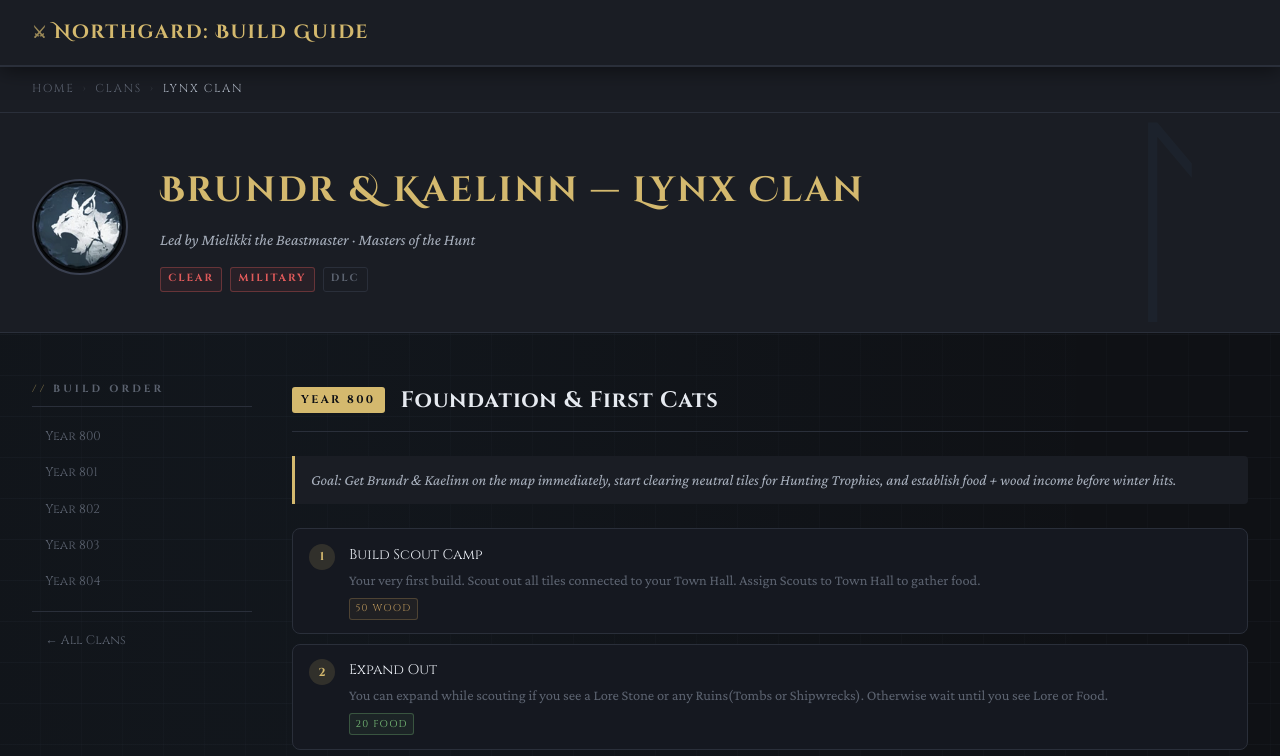
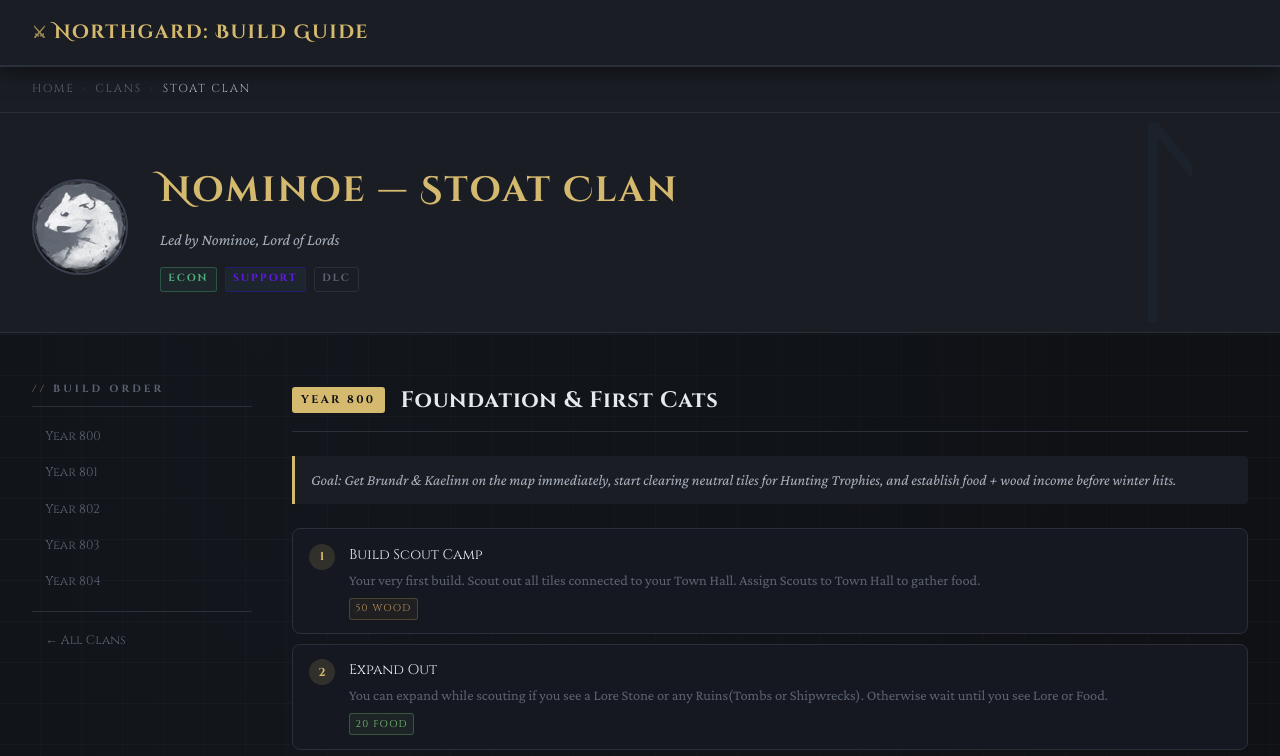
Before and after one commit to babyrandy/northgard-build-guide, a plain HTML site: page clans/stoat.html in a window 1280 px wide. Shown: the top 756 px of the page. Drawn offline with nearby package versions, Linux system fonts and the light colour scheme; a script that the page names is missing.

Commit message:
Updated Stoat clan

```diff
--- a/clans/stoat.html
+++ b/clans/stoat.html
@@ -3,10 +3,10 @@
 <head>
   <meta charset="UTF-8">
   <meta name="viewport" content="width=device-width, initial-scale=1.0">
-  <meta name="description" content="Northgard Lynx Clan build guide - Year 800 to Year 804">
+  <meta name="description" content="Northgard Stoat Clan build guide - Year 800 to Year 804">
   <link rel="stylesheet" href="../css/main.css">
   <script src="../js/interactions.js" defer></script>
-  <title>Lynx Clan Guide — Northgard Build Guide</title>
+  <title>Stoat Clan Guide — Northgard Build Guide</title>
   <style>
     /* ── Page-specific styles (lynx.html only) ─────────────────── */
 
@@ -96,8 +96,9 @@
       border-radius: 3px;
       border: 1px solid;
     }
-    .tag-scout  { color: var(--clan-scout);  border-color: rgba(95,168,224,0.35);  background: rgba(95,168,224,0.07);  }
-    .tag-combat { color: var(--clan-combat); border-color: rgba(224,90,90,0.35);   background: rgba(224,90,90,0.07);   }
+
+    .tag-support{color: var(--clan-support);  border-color: rgba(61, 14, 233, 0.35); background: rgba(95, 168, 224, 0.06);}
+    .tag-econ{color: var(--clan-econ);  border-color: rgba(79, 175, 124, 0.35); background: rgba(79, 175, 124, 0.07);}
     .tag-dlc    { color: var(--text-muted);  border-color: var(--border);          background: transparent;            }
 
     /* Main layout */
@@ -407,7 +408,7 @@
       <span class="sep">›</span>
       <a href="../index.html#clans">Clans</a>
       <span class="sep">›</span>
-      <span class="current">Lynx Clan</span>
+      <span class="current">Stoat Clan</span>
     </div>
   </nav>
 
@@ -415,16 +416,16 @@
   <div class="clan-hero">
     <div class="container">
       <img
-        src="../assets/images/Lynx_round.webp"
-        alt="Lynx Clan"
+        src="../assets/images/Stoat_round.webp"
+        alt="Stoat Clan"
         class="clan-hero-img"
       >
       <div class="clan-hero-text">
-        <h1>Brundr &amp; Kaelinn — Lynx Clan</h1>
-        <p class="subtitle">Led by Mielikki the Beastmaster · Masters of the Hunt</p>
+        <h1>Nominoe — Stoat Clan</h1>
+        <p class="subtitle">Led by Nominoe, Lord of Lords</p>
         <div class="clan-tags">
-          <span class="tag tag-combat">Clear</span>
-          <span class="tag tag-combat">Military</span>
+          <span class="tag tag-econ">Econ</span>
+          <span class="tag tag-support">Support</span>
           <span class="tag tag-dlc">DLC</span>
         </div>
       </div>
```
